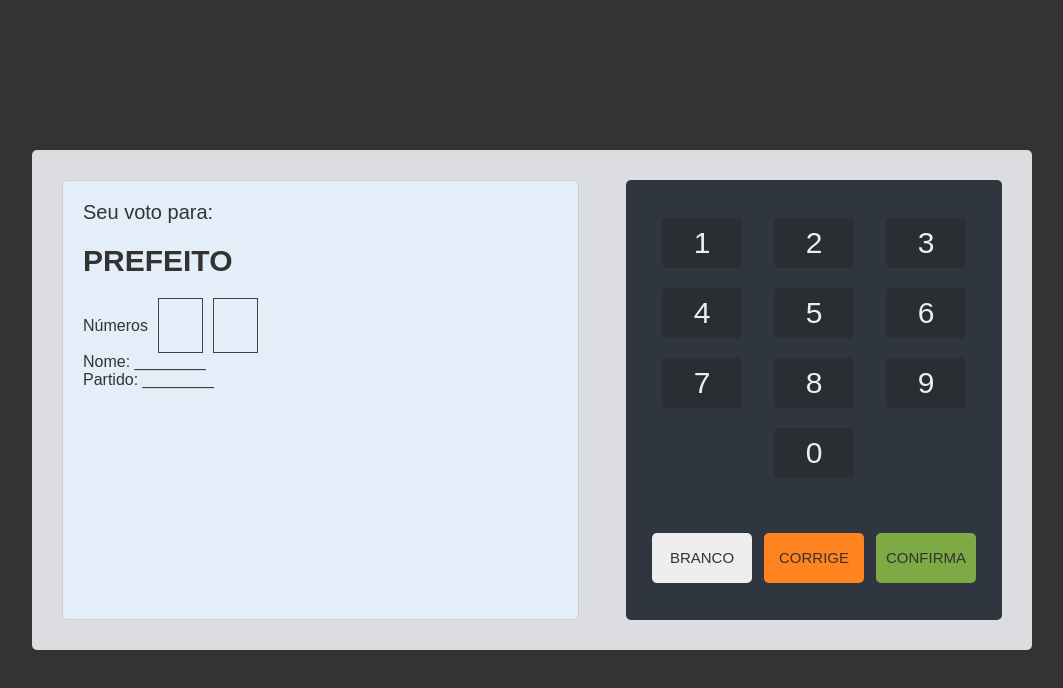
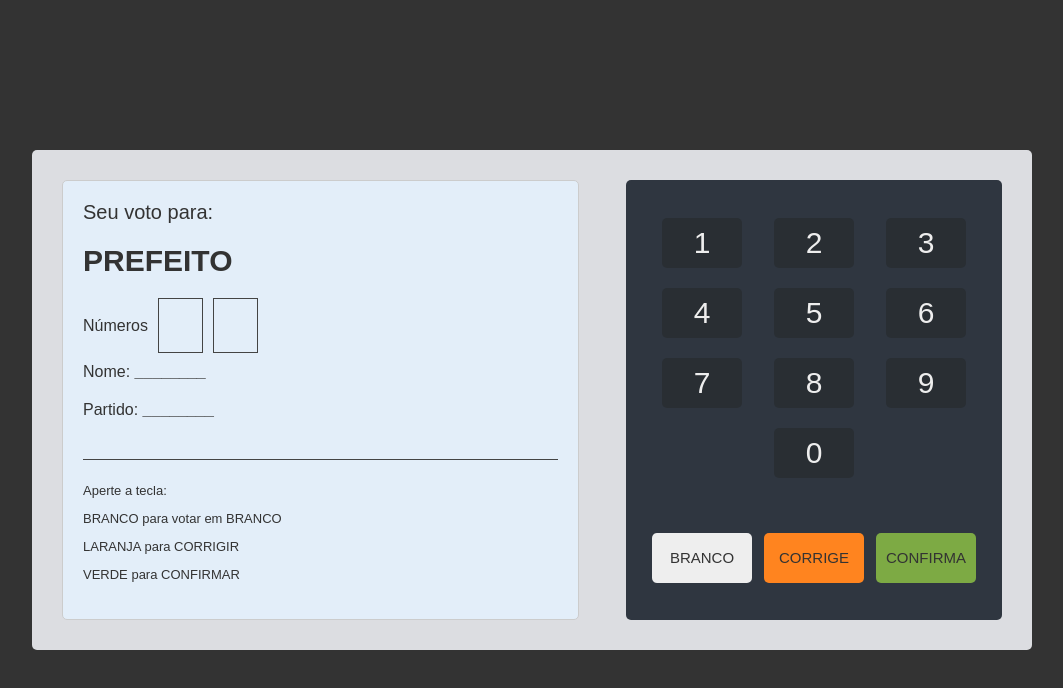
Before and after one commit to Emerson-lab/urna-eletronica, a Vue app: page / in a window 1280 px wide. Shown: the top 688 px of the page, without its empty margins (108-1171 px from the left). Built offline with nearby package versions, Linux system fonts and the light colour scheme.

Commit message:
final urna eletrônica

```diff
--- a/src/App.vue
+++ b/src/App.vue
@@ -7,7 +7,12 @@
         :quantidadeNumeros="quantidadeNumeros"
         :candidato="candidato"
       />
-      <Teclado :adcionarNumero="adcionarNumero" :corrigir="corrigir" />
+      <Teclado
+        :adcionarNumero="adcionarNumero"
+        :corrigir="corrigir"
+        :confirmar="confirmar"
+        :votarEmBranco="votarEmBranco"
+      />
     </div>
   </div>
 </template>
@@ -16,11 +21,18 @@
 import "@/css/global.css";
 import Teclado from "@/components/Teclado.vue";
 import Tela from "@/components/Tela.vue";
+// import confirmAudio from "@/assets/audios/confirm.wav";
+// import keyAudio from "@/assets/audios/key.wav";
 
 export default {
   name: "App",
+  components: {
+    Teclado,
+    Tela,
+  },
   methods: {
     adcionarNumero(numero) {
+      //this.executarSom(keyAudio);
       //verifica limite de números votados
       if (this.numeroVoto.length == this.quantidadeNumeros) {
         return false;
@@ -56,6 +68,47 @@ export default {
     limpar() {
       this.candidato = {};
       this.numeroVoto = "";
+    },
+    confirmar() {
+      //this.executarSom(confirmAudio);
+      //Voto incompleto
+      if (this.numeroVoto.length < this.quantidadeNumeros) {
+        return false;
+      }
+
+      return this.avancarTela();
+    },
+    avancarTela() {
+      //Vereador
+      if (this.tela == "prefeito") {
+        this.tela = "verador";
+        this.quantidadeNumeros = 5;
+        return this.limpar();
+      }
+      //Finalização
+      this.tela = "fim";
+
+      //Instancia atualizar
+      var instancia = this;
+
+      //Voltar ao início
+      setTimeout(function () {
+        instancia.tela = "prefeito";
+        instancia.quantidadeNumeros = 2;
+        return instancia.limpar();
+      }, 2000);
+    },
+    votarEmBranco() {
+      if (this.tela === "fim") return false;
+
+      this.limpar();
+      this.avancarTela();
+    },
+    executarSom(arquivoSom) {
+      if (arquivoSom) {
+        var audio = new Audio(arquivoSom);
+        audio.play();
+      }
     },
   },
   data() {
@@ -96,10 +149,6 @@ export default {
       },
     };
   },
-  components: {
-    Teclado,
-    Tela,
-  },
 };
 </script>
 
--- a/src/components/Teclado.vue
+++ b/src/components/Teclado.vue
@@ -21,9 +21,9 @@
       </div>
     </div>
     <div class="urna-teclado-acoes">
-      <button class="btn-branco">branco</button>
+      <button class="btn-branco" v-on:click="votarEmBranco()">branco</button>
       <button class="btn-corrige" v-on:click="corrigir()">corrige</button>
-      <button class="btn-confirma">confirma</button>
+      <button class="btn-confirma" v-on:click="confirmar()">confirma</button>
     </div>
   </div>
 </template>
@@ -34,6 +34,8 @@ export default {
   props: {
     adcionarNumero: Function,
     corrigir: Function,
+    confirmar: Function,
+    votarEmBranco: Function,
   },
 };
 </script>
--- a/src/components/Tela.vue
+++ b/src/components/Tela.vue
@@ -15,18 +15,37 @@
           </div>
         </div>
         <div class="urna-tela-voto-descricao">
-          Nome: {{ candidato.nome ? candidato.nome : "________" }}
+          Nome:
+          <strong> {{ candidato.nome ? candidato.nome : "________" }}</strong>
         </div>
         <div class="urna-tela-voto-descricao">
-          Partido: {{ candidato.partido ? candidato.partido : "________" }}
+          Partido:
+          <strong>{{
+            candidato.partido ? candidato.partido : "________"
+          }}</strong>
         </div>
       </div>
 
-      <div class="urna-tela-voto-imagens"></div>
-
-      <div class="urna-tela-voto-instrucoes"></div>
+      <div
+        v-if="candidato.imagem"
+        class="urna-tela-voto-imagem"
+      >
+        <img
+          :src="candidato.imagem"
+          :alt="candidato.nome"
+          :title="candidato.nome"
+        />
+      </div>
+      <div class="urna-tela-voto-instrucoes">
+        <p>Aperte a tecla:</p>
+        <p><span>Branco</span> para votar em <span>branco</span></p>
+        <p><span>Laranja</span> para <span>corrigir</span></p>
+        <p><span>Verde</span> para <span>confirmar</span></p>
+      </div>
     </div>
-    <div class="urna-tela-fim" v-if="tela === 'fim'">finalização</div>
+    <div class="urna-tela-fim" v-if="tela === 'fim'">
+      FIM
+    </div>
   </div>
 </template>
 
@@ -53,6 +72,17 @@ export default {
   color: var(--dark-text-color);
 }
 
+.urna-tela-voto {
+  display: flex;
+  flex-wrap: wrap;
+}
+
+.urna-tela-voto-textos {
+  flex: 1;
+  width: 100%;
+  height: 100%;
+}
+
 .urna-tela-voto-titulo {
   font-size: 20px;
 }
@@ -67,6 +97,7 @@ export default {
 .urna-tela-voto-numeros {
   display: flex;
   align-items: center;
+  margin-bottom: 10px;
 }
 
 .urna-tela-voto-numero {
@@ -79,4 +110,36 @@ export default {
   align-items: center;
   font-size: 30px;
 }
+
+.urna-tela-voto-descricao {
+  margin-bottom: 20px;
+}
+
+.urna-tela-voto-imagem img {
+  width: 150px;
+  height: 150px;
+  border: 1px solid var(--dark-border-color);
+  padding: 10px;
+}
+
+.urna-tela-voto-instrucoes span {
+  text-transform: uppercase;
+}
+
+.urna-tela-voto-instrucoes {
+  width: 100%;
+  border-top: 1px solid var(--dark-border-color);
+  font-size: 13px;
+  margin-top: 20px;
+  padding-top: 10px;
+}
+
+.urna-tela-fim {
+  display: flex;
+  justify-content: center;
+  align-items: center;
+  font-size: 120px;
+  width: 100%;
+  height: 100%;
+}
 </style>
```
